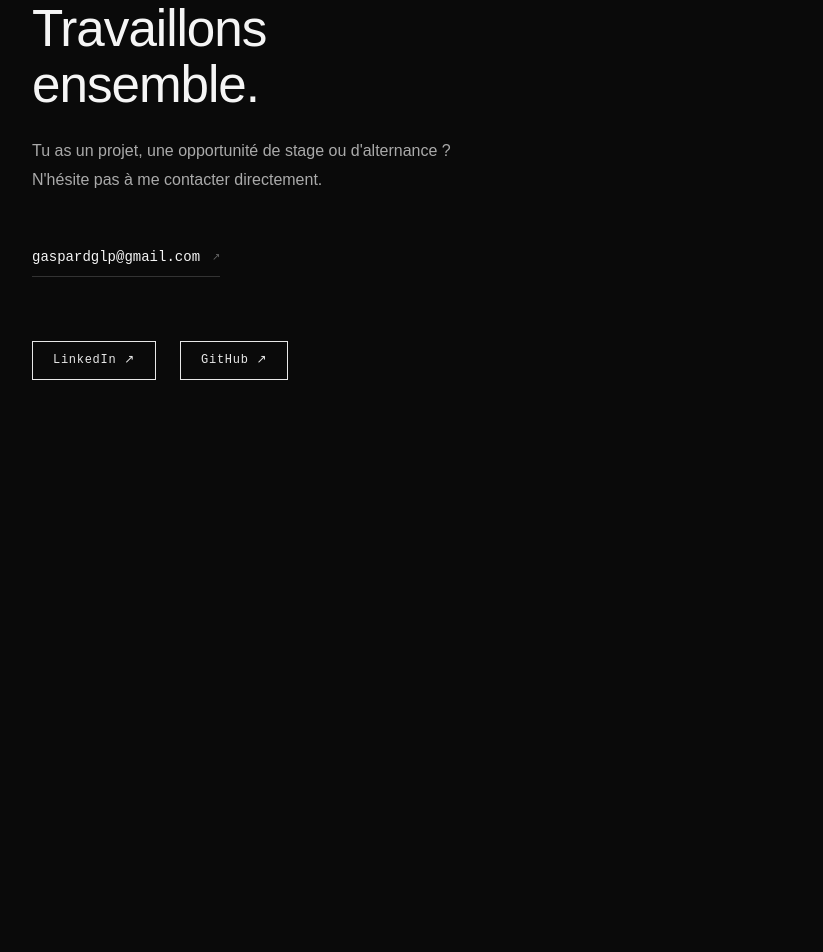
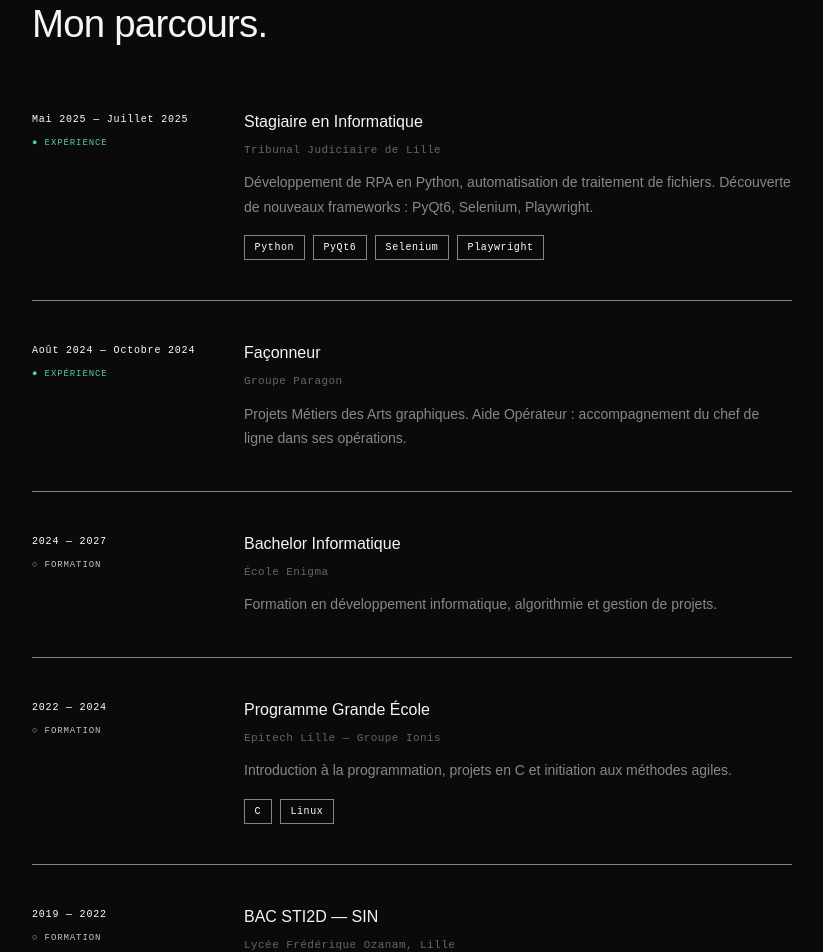
Before and after one commit to krisiksDev/portfolio, a React app: page / in a window 1280 px wide. Shown: the part 2000-2952 px from the top of the page, without its empty margins (32-855 px from the left). Before the commit the page ends 2476 px from the top, so only its background shows below. Built offline with nearby package versions, Linux system fonts and the light colour scheme; the HTML template or start-up script is replaced by a standard one.

Commit message:
feat: add Experience section with work and education timeline

```diff
--- a/src/App.jsx
+++ b/src/App.jsx
@@ -2,6 +2,7 @@ import Navbar from './components/Navbar'
 import Hero from './sections/Hero'
 import About from './sections/About'
 import Projects from './sections/Projects'
+import Experience from './sections/Experience'
 import Contact from './sections/Contact'
 
 function App() {
@@ -11,6 +12,7 @@ function App() {
       <Hero />
       <About />
       <Projects />
+      <Experience />
       <Contact />
     </div>
   )
--- /dev/null
+++ b/src/data/experience.js
@@ -0,0 +1,42 @@
+export const experiences = [
+  {
+    type: 'work',
+    date: 'Mai 2025 — Juillet 2025',
+    title: 'Stagiaire en Informatique',
+    company: 'Tribunal Judiciaire de Lille',
+    description: 'Développement de RPA en Python, automatisation de traitement de fichiers. Découverte de nouveaux frameworks : PyQt6, Selenium, Playwright.',
+    tags: ['Python', 'PyQt6', 'Selenium', 'Playwright'],
+  },
+  {
+    type: 'work',
+    date: 'Août 2024 — Octobre 2024',
+    title: 'Façonneur',
+    company: 'Groupe Paragon',
+    description: 'Projets Métiers des Arts graphiques. Aide Opérateur : accompagnement du chef de ligne dans ses opérations.',
+    tags: [],
+  },
+  {
+    type: 'education',
+    date: '2024 — 2027',
+    title: 'Bachelor Informatique',
+    company: 'École Enigma',
+    description: 'Formation en développement informatique, algorithmie et gestion de projets.',
+    tags: [],
+  },
+  {
+    type: 'education',
+    date: '2022 — 2024',
+    title: 'Programme Grande École',
+    company: 'Epitech Lille — Groupe Ionis',
+    description: 'Introduction à la programmation, projets en C et initiation aux méthodes agiles.',
+    tags: ['C', 'Linux'],
+  },
+  {
+    type: 'education',
+    date: '2019 — 2022',
+    title: 'BAC STI2D — SIN',
+    company: 'Lycée Frédérique Ozanam, Lille',
+    description: 'Baccalauréat Sciences et Technologies de l\'Industrie et du Développement Durable, spécialité Systèmes d\'Information et Numérique.',
+    tags: [],
+  },
+]
--- /dev/null
+++ b/src/sections/Experience.jsx
@@ -0,0 +1,52 @@
+import { experiences } from '../data/experience'
+
+export default function Experience() {
+  return (
+    <section id="expériences" style={{ padding: '6rem 4rem', borderTop: '0.5px solid #1a1a1a' }}>
+
+      <div style={{ fontFamily: 'Space Mono, monospace', fontSize: '11px', color: '#888', letterSpacing: '0.14em', textTransform: 'uppercase', marginBottom: '2rem', display: 'flex', alignItems: 'center', gap: '10px' }}>
+        <span style={{ display: 'inline-block', width: '24px', height: '0.5px', background: '#888' }}></span>
+        Expériences
+      </div>
+
+      <h2 style={{ fontSize: 'clamp(28px, 3vw, 42px)', fontWeight: '300', lineHeight: '1.15', letterSpacing: '-0.02em', color: '#f5f5f5', margin: '0 0 4rem', fontFamily: 'DM Sans, sans-serif' }}>
+        Mon <strong style={{ fontWeight: '500' }}>parcours.</strong>
+      </h2>
+
+      <div style={{ maxWidth: '760px', display: 'flex', flexDirection: 'column' }}>
+        {experiences.map((xp, i) => (
+          <div key={i} style={{ display: 'grid', gridTemplateColumns: '180px 1fr', gap: '2rem', paddingBottom: '2.5rem', marginBottom: '2.5rem', borderBottom: i < experiences.length - 1 ? '0.5px solid #838383' : 'none' }}>
+
+            {/* Colonne gauche */}
+            <div style={{ display: 'flex', flexDirection: 'column', gap: '0.5rem', paddingTop: '2px' }}>
+              <span style={{ fontFamily: 'Space Mono, monospace', fontSize: '10px', color: '#ffffff', letterSpacing: '0.08em' }}>
+                {xp.date}
+              </span>
+              <span style={{ fontFamily: 'Space Mono, monospace', fontSize: '9px', letterSpacing: '0.1em', textTransform: 'uppercase', color: xp.type === 'work' ? '#5bc8a8' : '#c4c4c4', marginTop: '2px' }}>
+                {xp.type === 'work' ? '● Expérience' : '○ Formation'}
+              </span>
+            </div>
+
+            {/* Colonne droite */}
+            <div style={{ display: 'flex', flexDirection: 'column', gap: '0.5rem' }}>
+              <span style={{ fontFamily: 'DM Sans, sans-serif', fontSize: '16px', fontWeight: '500', color: '#f5f5f5' }}>{xp.title}</span>
+              <span style={{ fontFamily: 'Space Mono, monospace', fontSize: '11px', color: '#666', letterSpacing: '0.04em' }}>{xp.company}</span>
+              <p style={{ fontFamily: 'DM Sans, sans-serif', fontSize: '14px', color: '#888', lineHeight: '1.75', fontWeight: '300', margin: '0.25rem 0 0' }}>
+                {xp.description}
+              </p>
+              {xp.tags.length > 0 && (
+                <div style={{ display: 'flex', gap: '0.5rem', flexWrap: 'wrap', marginTop: '0.5rem' }}>
+                  {xp.tags.map(tag => (
+                    <span key={tag} style={{ fontFamily: 'Space Mono, monospace', fontSize: '10px', color: '#ffffff', border: '0.5px solid #858585', padding: '0.25rem 0.6rem', letterSpacing: '0.06em' }}>{tag}</span>
+                  ))}
+                </div>
+              )}
+            </div>
+
+          </div>
+        ))}
+      </div>
+
+    </section>
+  )
+}
```
